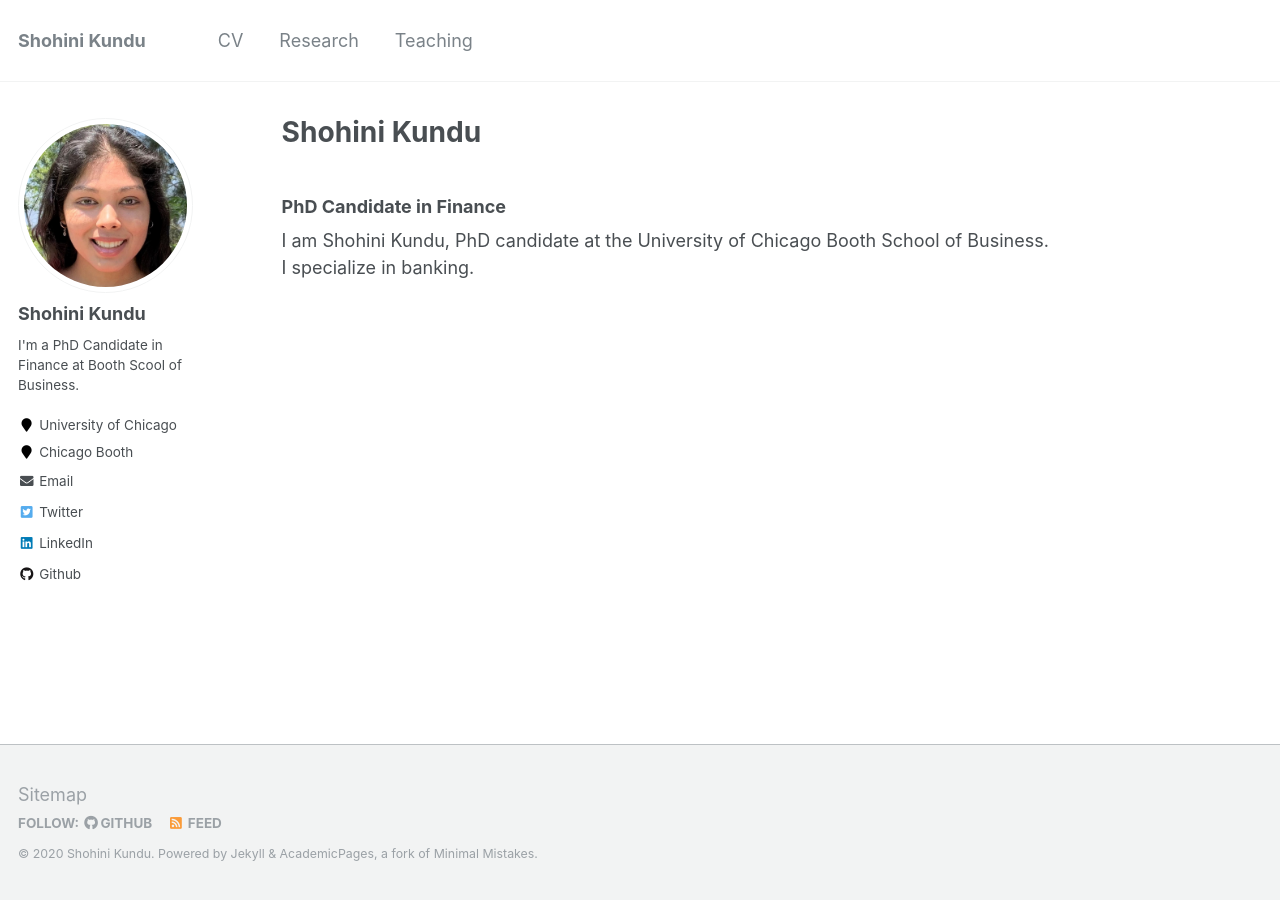
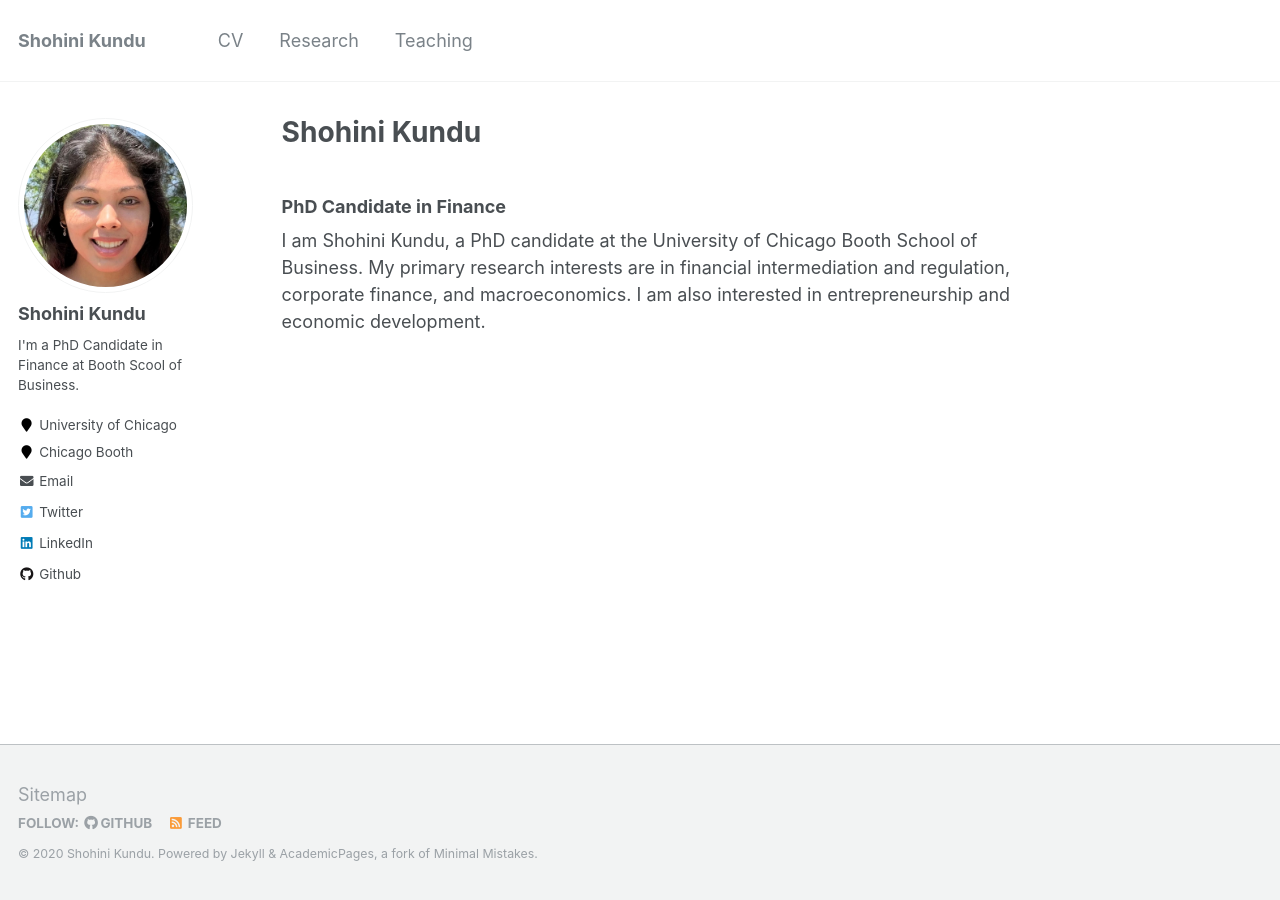
Before and after one commit to shohinikundu/shohinikundu.github.io, a Jekyll site: the page built from _pages/about.md, in a window 1280 px wide. Built offline with Jekyll 4.4.1, drawn with Linux system fonts in a browser that asks for light colours.

Commit message:
Update about.md

```diff
--- a/_pages/about.md
+++ b/_pages/about.md
@@ -9,4 +9,4 @@ redirect_from:
 ---
 ### PhD Candidate in Finance
 
-I am Shohini Kundu, PhD candidate at the University of Chicago Booth School of Business. I specialize in banking.
+I am Shohini Kundu, a PhD candidate at the University of Chicago Booth School of Business. My primary research interests are in financial intermediation and regulation, corporate finance, and macroeconomics. I am also interested in entrepreneurship and economic development.
```
